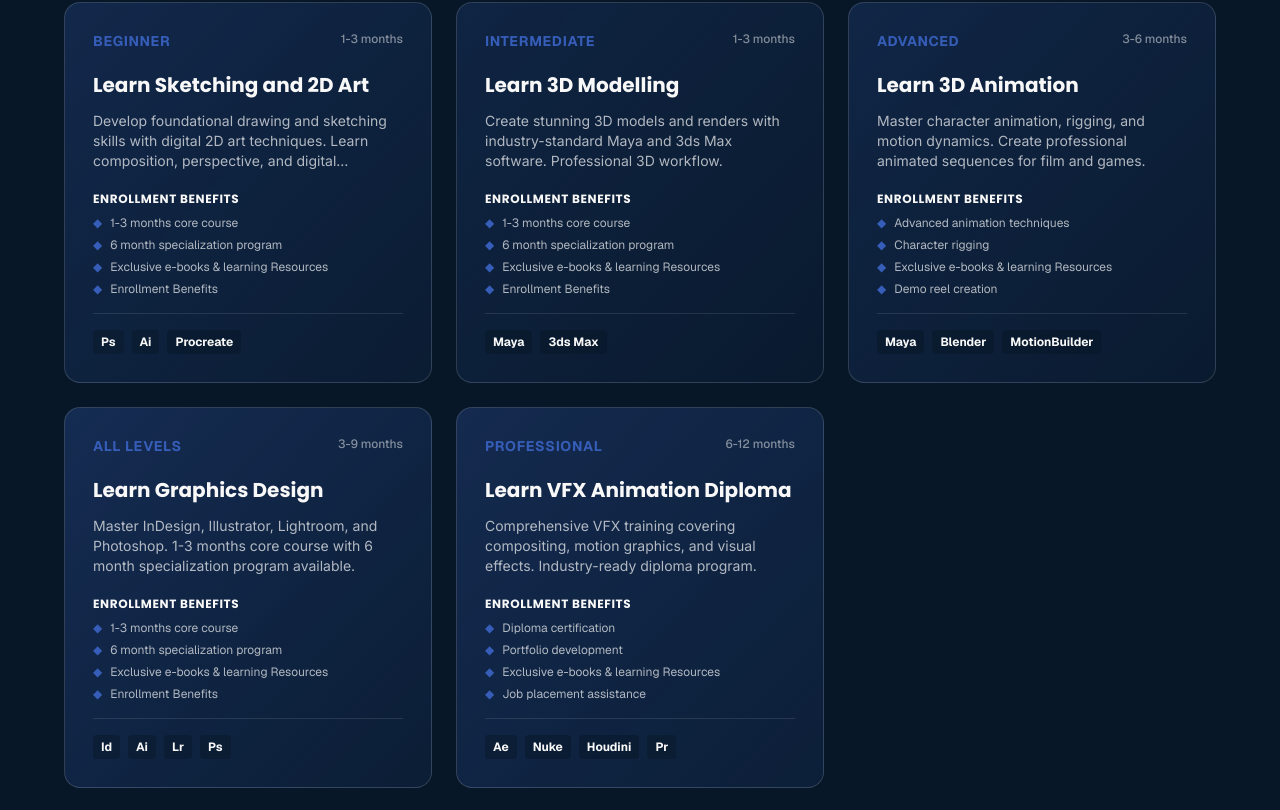
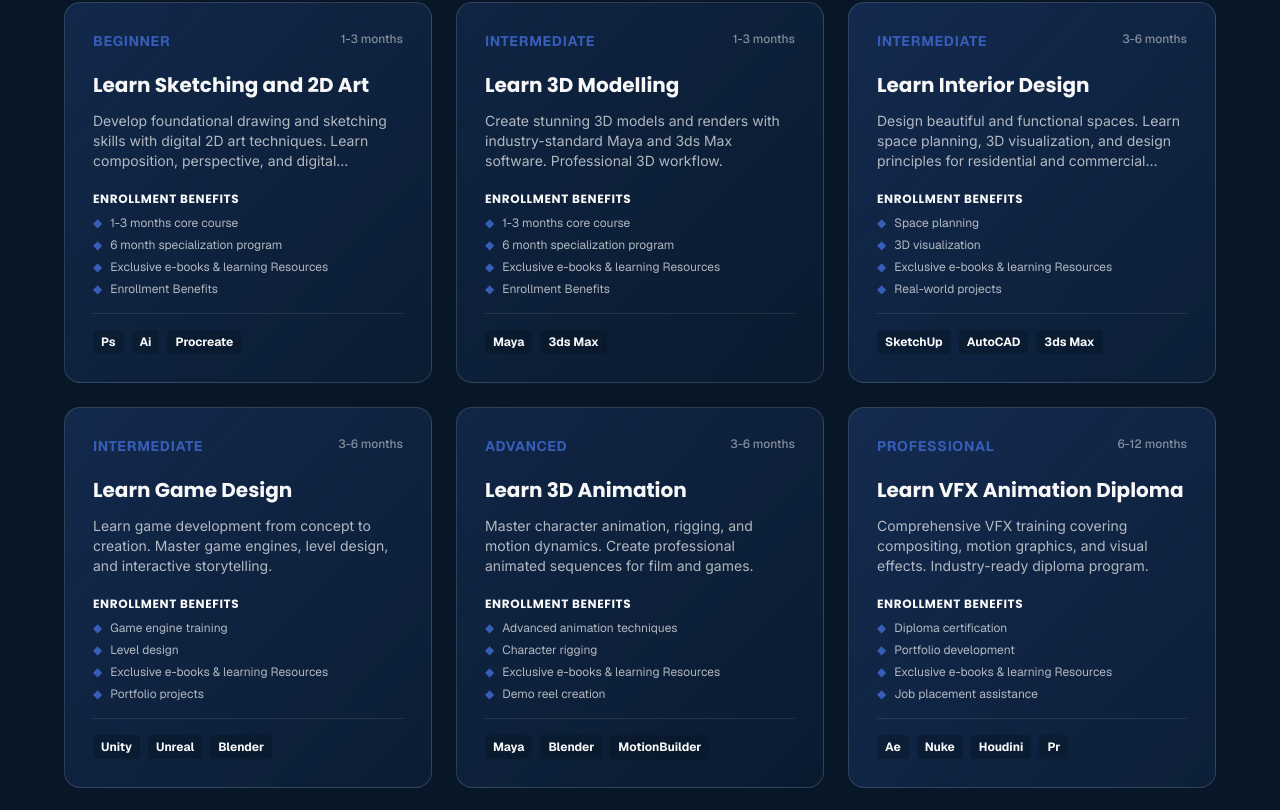
Before and after one commit to Bernie-Dramos/Funnkar-School-of-Design, a Next.js app: page / in a window 1280 px wide. Shown: the part 2072-2882 px from the top of the page. Built offline with nearby package versions, Linux system fonts and the light colour scheme; a web font is replaced by a local one.

Commit message:
update courses content

```diff
--- a/components/courses.tsx
+++ b/components/courses.tsx
@@ -30,6 +30,26 @@ const courses = [
   },
   {
     id: 3,
+    title: "Interior Design",
+    description: "Design beautiful and functional spaces. Learn space planning, 3D visualization, and design principles for residential and commercial projects.",
+    level: "Intermediate",
+    duration: "3-6 months",
+    benefits: ["Space planning", "3D visualization", "Exclusive e-books & learning Resources", "Real-world projects"],
+    tools: ["SketchUp", "AutoCAD", "3ds Max"],
+    accentColor: "from-primary/27 to-primary/11",
+  },
+  {
+    id: 4,
+    title: "Game Design",
+    description: "Learn game development from concept to creation. Master game engines, level design, and interactive storytelling.",
+    level: "Intermediate",
+    duration: "3-6 months",
+    benefits: ["Game engine training", "Level design", "Exclusive e-books & learning Resources", "Portfolio projects"],
+    tools: ["Unity", "Unreal", "Blender"],
+    accentColor: "from-primary/26 to-primary/9",
+  },
+  {
+    id: 5,
     title: "3D Animation",
     description: "Master character animation, rigging, and motion dynamics. Create professional animated sequences for film and games.",
     level: "Advanced",
@@ -39,7 +59,27 @@ const courses = [
     accentColor: "from-primary/22 to-primary/6",
   },
   {
-    id: 4,
+    id: 6,
+    title: "VFX Animation Diploma",
+    description: "Comprehensive VFX training covering compositing, motion graphics, and visual effects. Industry-ready diploma program.",
+    level: "Professional",
+    duration: "6-12 months",
+    benefits: ["Diploma certification", "Portfolio development", "Exclusive e-books & learning Resources", "Job placement assistance"],
+    tools: ["Ae", "Nuke", "Houdini", "Pr"],
+    accentColor: "from-primary/28 to-primary/12",
+  },
+  {
+    id: 7,
+    title: "Fine Arts",
+    description: "Explore traditional and digital art techniques. Develop your artistic voice through painting, drawing, and mixed media.",
+    level: "All Levels",
+    duration: "3-6 months",
+    benefits: ["Traditional & digital techniques", "Portfolio development", "Exclusive e-books & learning Resources", "Exhibition opportunities"],
+    tools: ["Ps", "Procreate", "Traditional Media"],
+    accentColor: "from-primary/24 to-primary/7",
+  },
+  {
+    id: 8,
     title: "Graphics Design",
     description: "Master InDesign, Illustrator, Lightroom, and Photoshop. 1-3 months core course with 6 month specialization program available.",
     level: "All Levels",
@@ -47,16 +87,6 @@ const courses = [
     benefits: ["1-3 months core course", "6 month specialization program", "Exclusive e-books & learning Resources", "Enrollment Benefits"],
     tools: ["Id", "Ai", "Lr", "Ps"],
     accentColor: "from-primary/30 to-primary/10",
-  },
-  {
-    id: 5,
-    title: "VFX Animation Diploma",
-    description: "Comprehensive VFX training covering compositing, motion graphics, and visual effects. Industry-ready diploma program.",
-    level: "Professional",
-    duration: "6-12 months",
-    benefits: ["Diploma certification", "Portfolio development", "Exclusive e-books & learning Resources", "Job placement assistance"],
-    tools: ["Ae", "Nuke", "Houdini", "Pr"],
-    accentColor: "from-primary/28 to-primary/12",
   },
 ]
 
--- a/components/footer.tsx
+++ b/components/footer.tsx
@@ -33,17 +33,32 @@ export default function Footer() {
               </li>
               <li>
                 <Link href="#courses" className="hover:text-accent transition">
+                  Interior Design
+                </Link>
+              </li>
+              <li>
+                <Link href="#courses" className="hover:text-accent transition">
+                  Game Design
+                </Link>
+              </li>
+              <li>
+                <Link href="#courses" className="hover:text-accent transition">
                   3D Animation
                 </Link>
               </li>
               <li>
                 <Link href="#courses" className="hover:text-accent transition">
-                  Graphics Design
+                  VFX Animation Diploma
                 </Link>
               </li>
               <li>
                 <Link href="#courses" className="hover:text-accent transition">
-                  VFX Animation Diploma
+                  Fine Arts
+                </Link>
+              </li>
+              <li>
+                <Link href="#courses" className="hover:text-accent transition">
+                  Graphics Design
                 </Link>
               </li>
             </ul>
```
Also changed, not shown: 2 other files (tests, documents, lock files or other folders).
